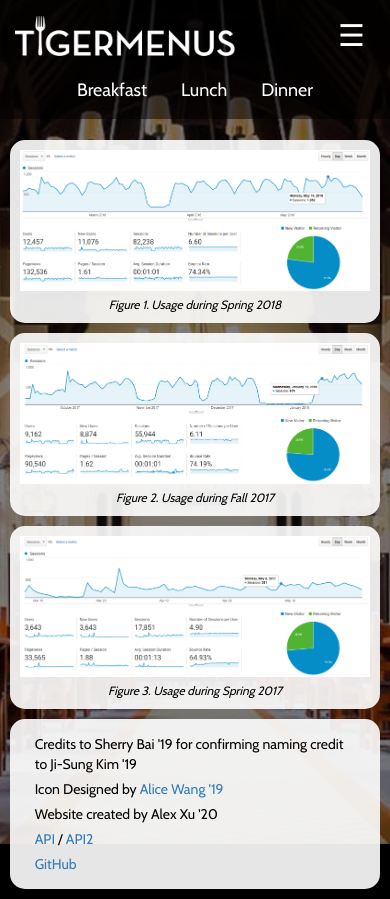
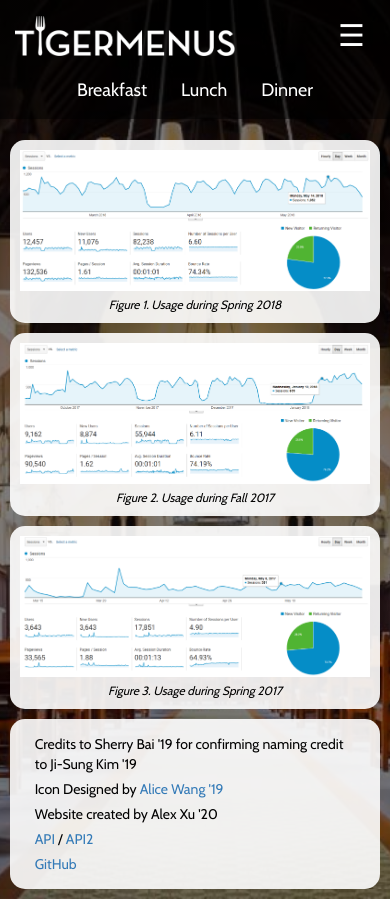
Before and after one commit to axu2/tiger-menus, a Flask app: page /about in a window 390 px wide. Run offline with Flask 2, Linux system fonts and the light colour scheme; some libraries are stand-ins or nearby versions.

Commit message:
Fix background image on mobile

```diff
--- a/app/static/mystyle.css
+++ b/app/static/mystyle.css
@@ -15,12 +15,11 @@
 body#bg {
     width: 100%;
     margin: 0;
-    background: linear-gradient( rgba(0, 0, 0, 0.5), rgba(0, 0, 0, 0.5)), url("/static/background_optimized.jpg") no-repeat 50% 50% fixed;
     transition: width 0.5s ease, margin-left .5s;
     -moz-transition: width 0.5s ease, margin-left .5s;
     -webkit-transition: width 0.5s ease, margin-left .5s;
     background-color: black;
-    will-change: width, margin-right;
+    will-change: transform, width, margin-right;
 }
 
 body#bg:before {
@@ -32,6 +31,7 @@ body#bg:before {
     width: 100%;
     height: 100%;
     z-index: -10;
+    background-color: black;
     background: linear-gradient(rgba(0, 0, 0, 0.5), rgba(0, 0, 0, 0.5)), url("/static/background_optimized.jpg") no-repeat center center;
     -webkit-background-size: cover;
     -moz-background-size: cover;
@@ -173,7 +173,7 @@ a.current {
   */
 
 @media (min-width: 481px) and (max-width: 767px) {
-    body#bg:before {
+    body#bg {
         background: linear-gradient( rgba(0, 0, 0, 0.5), rgba(0, 0, 0, 0.5)), url("/static/hero768.jpg") no-repeat 50% 50% fixed;
         background-color: black;
     }
@@ -203,7 +203,7 @@ a.current {
   */
 
 @media (min-width: 320px) and (max-width: 480px) {
-    body#bg:before {
+    body#bg {
         background: linear-gradient( rgba(0, 0, 0, 0.5), rgba(0, 0, 0, 0.5)), url("/static/hero480.jpg") no-repeat 50% 50% fixed;
         background-color: black;
     }
```
